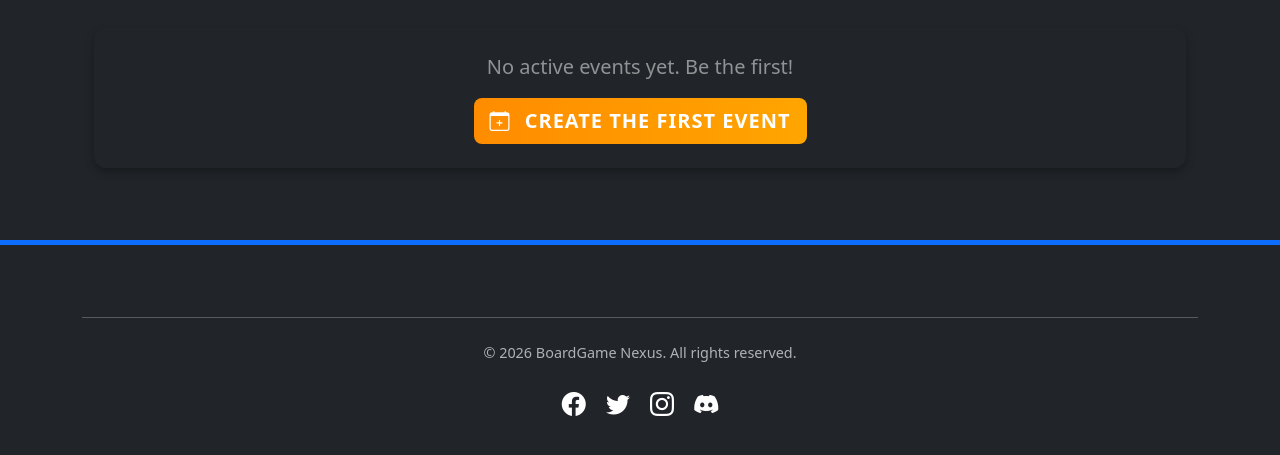
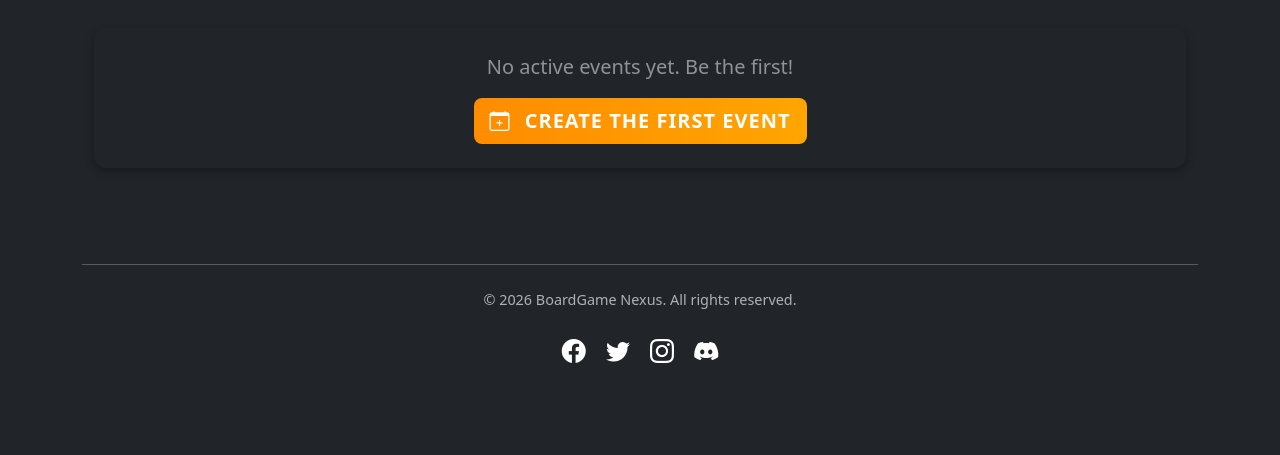
Before and after one commit to GospodinovPetar/BoardGameNexus, a Django app: page /events/ in a window 1280 px wide. Shown: the part 298-753 px from the top of the page. Run offline with Django 5.2, Linux system fonts and the light colour scheme; data that the repository does not hold is empty; some libraries are stand-ins or nearby versions.

```diff
--- a/static/css/custom.css
+++ b/static/css/custom.css
@@ -415,10 +415,6 @@ body {
 }
 
 /* Footer Modernization */
-.footer {
-    border-top: 5px solid var(--bs-primary); /* A distinct line at the top of the footer */
-    /* Add some padding to the bottom for overall spacing, already handled by pb-4 in HTML */
-}
 
 .footer h5 {
     letter-spacing: 0.05em; /* Slightly more spaced out headings */
--- a/templates/base.html
+++ b/templates/base.html
@@ -65,7 +65,7 @@
         {% endblock %}
     </main>
 
-    <footer class="footer bg-dark text-white pt-5 pb-4">
+    <footer class="footer bg-dark text-white">
         <div class="container">
             <hr class="my-4 bg-light">
             <div class="row">
```
Also changed, not shown: events/migrations/0001_initial.py, events/migrations/0002_remove_event_organizer_email_event_current_players_and_more.py (deleted), events/migrations/0003_alter_event_organizer_name.py (deleted), games/migrations/0001_initial.py, games/migrations/0002_alter_boardgame_description_alter_boardgame_title.py (deleted), games/migrations/0002_populate_genres.py (added), games/migrations/0003_alter_boardgame_rating.py (deleted), 1 other file.
